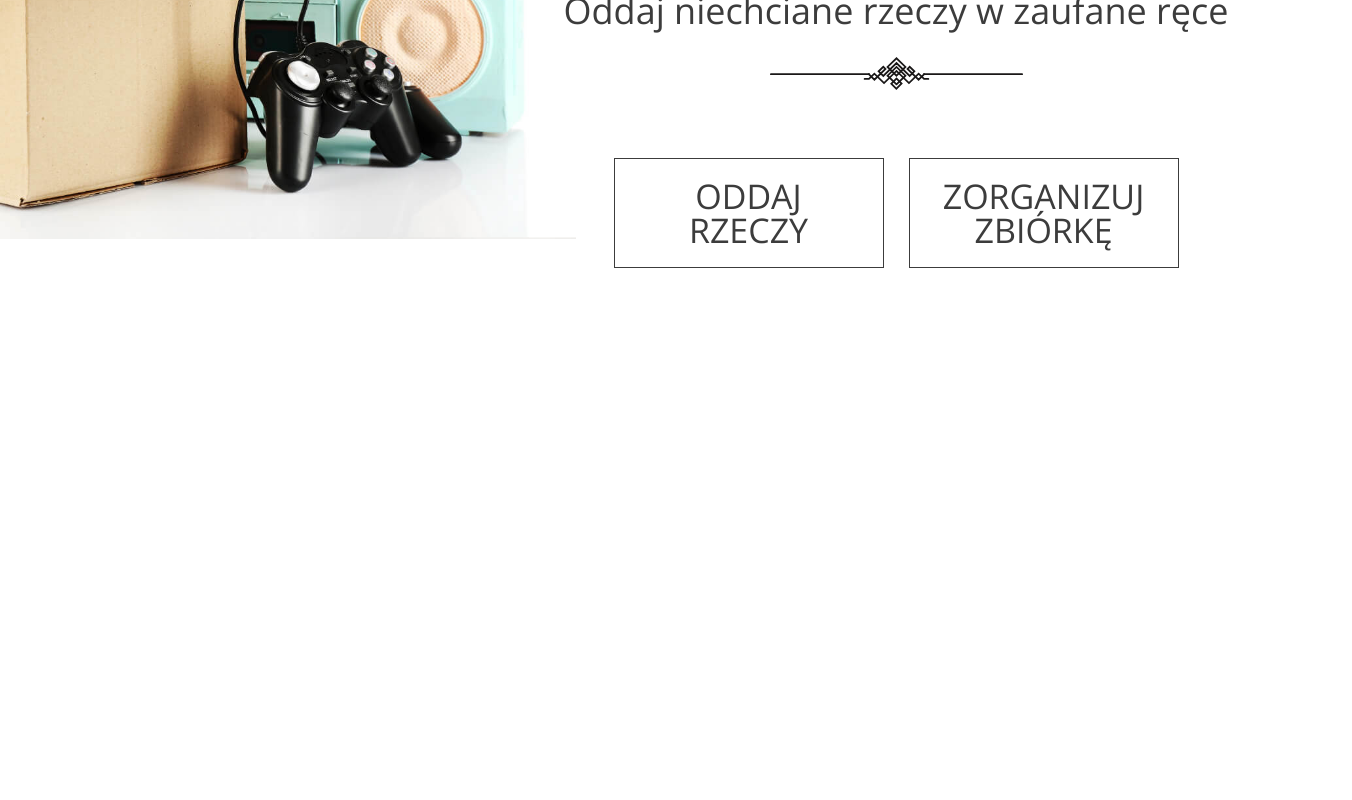
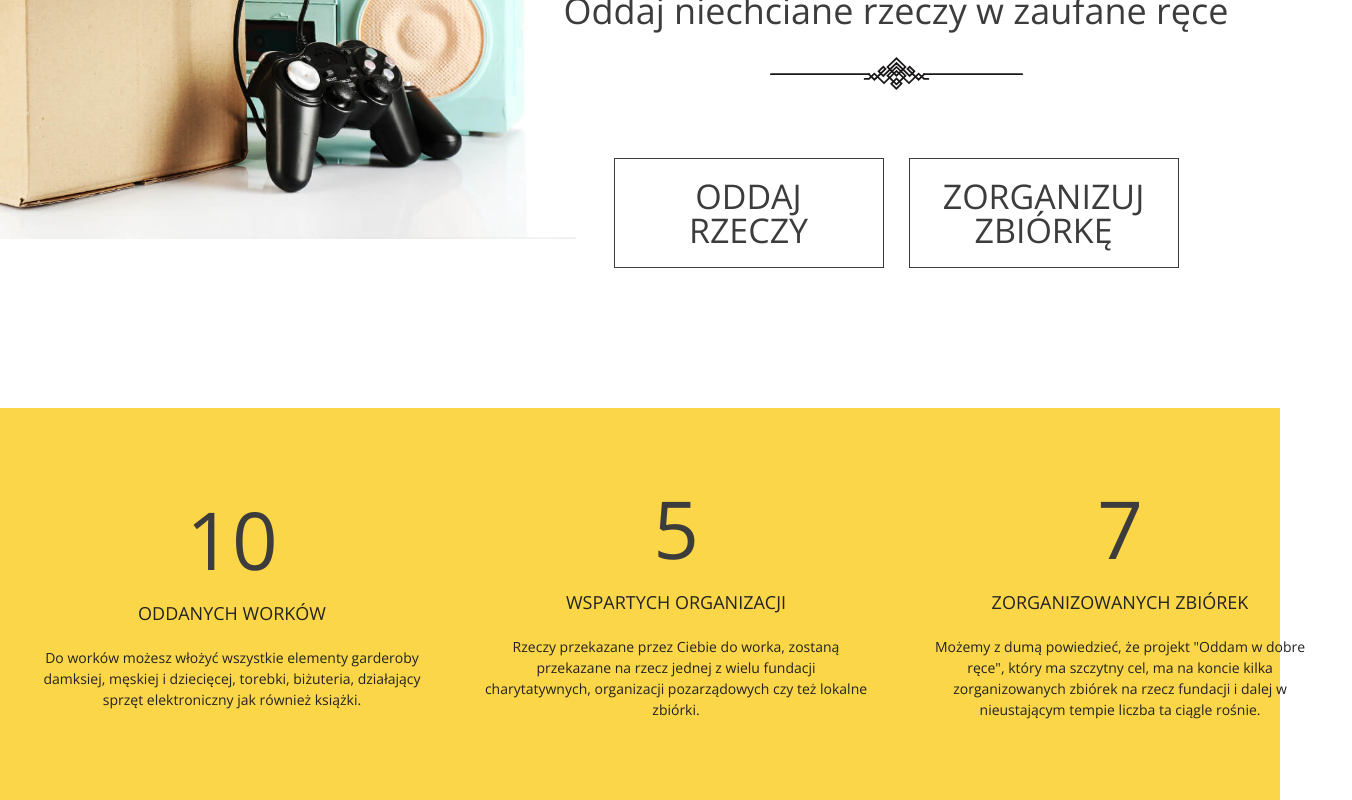
Before and after one commit to tomasz0705/Portfolio_Lab, a React (Create React App) app: page / in a window 1280 px wide. Shown: the part 392-1192 px from the top of the page, 1352 px wide, since content can reach past the window. Before the commit the page ends 830 px from the top, so only its background shows below. Built offline with nearby package versions, Linux system fonts and the light colour scheme.

Commit message:
Added HomeThreeColumns section HTML & SCSS

```diff
--- a/src/components/Home.js
+++ b/src/components/Home.js
@@ -1,9 +1,13 @@
 import React from 'react';
-import HomeHeader from './header/HomeHeader';
+import HomeHeader from './HomeHeader';
+import HomeThreeColumns from './HomeThreeColumns';
 
 function Home() {
     return (
-        <HomeHeader />
+        <>
+            <HomeHeader />
+            <HomeThreeColumns />
+        </>
     );
 }
 
--- a/src/components/header/HomeHeader.js
+++ b/src/components/HomeHeader.js
@@ -1,8 +1,8 @@
 import React from 'react';
 import { Link } from 'react-router-dom';
 import { NavHashLink } from 'react-router-hash-link';
-import ButtonLink from '../buttons/ButtonLink';
-import SectionHeader from '../section-header/SectionHeader';
+import ButtonLink from './buttons/ButtonLink';
+import SectionHeader from './section-header/SectionDecoration';
 
 function HomeHeader() {
     return (
--- /dev/null
+++ b/src/components/HomeThreeColumns.js
@@ -0,0 +1,27 @@
+import React from 'react';
+
+function HomeThreeColumns() {
+    return(
+        <section className="threecolumns">
+            <div className="threecolumns__container container">
+                <div className="threecolumns__column">
+                    <h1>10</h1>
+                    <span>ODDANYCH WORKÓW</span>
+                    <p>Do worków możesz włożyć wszystkie elementy garderoby damksiej, męskiej i dziecięcej, torebki, biżuteria, działający sprzęt elektroniczny jak również książki.</p>
+                </div>
+                <div className="threecolumns__column">
+                    <h1>5</h1>
+                    <span>WSPARTYCH ORGANIZACJI</span>
+                    <p>Rzeczy przekazane przez Ciebie do worka, zostaną przekazane na rzecz jednej z wielu fundacji charytatywnych, organizacji pozarządowych czy też lokalne zbiórki.</p>
+                </div>
+                <div className="threecolumns__column">
+                    <h1>7</h1>
+                    <span>ZORGANIZOWANYCH ZBIÓREK</span>
+                    <p>Możemy z dumą powiedzieć, że projekt "Oddam w dobre ręce", który ma szczytny cel, ma na koncie kilka zorganizowanych zbiórek na rzecz fundacji i dalej w nieustającym tempie liczba ta ciągle rośnie.</p>
+                </div>
+            </div>
+        </section>
+    );
+}
+
+export default HomeThreeColumns;
--- a/src/components/section-header/SectionHeader.js
+++ b/src/components/section-header/SectionDecoration.js
@@ -1,6 +1,6 @@
 import React from 'react';
 
-function SectionHeader({ text1, text2 }) {
+function SectionDecoration({ text1, text2 }) {
     return(
         <div className="section__header">
             <h1>{text1}<br/>
@@ -11,4 +11,4 @@ function SectionHeader({ text1, text2 }) {
     );
 }
 
-export default SectionHeader;
+export default SectionDecoration;
--- a/src/scss/elements/_header.scss
+++ b/src/scss/elements/_header.scss
@@ -22,7 +22,7 @@
             background-repeat: no-repeat;
             background-size: contain;
             position: absolute;
-            top: 0;
+            top: 0%;
             left: -25%;
         }
     }
--- /dev/null
+++ b/src/scss/elements/_homethreecolumns.scss
@@ -0,0 +1,38 @@
+.threecolumns {
+    width: 100%;
+    height: 100%;
+    background: $color-yellow;
+
+    &__container {
+        padding: 80px 10px;
+        display: flex;
+        justify-content: center;
+        align-items: center;
+        flex-direction: row;
+    }
+
+    &__column {
+        width: 100%;
+        padding: 0 30px;
+        display: flex;
+        flex-direction: column;
+        text-align: center;
+
+        h1 {
+            font-size: 80px;
+            font-weight: 300;
+            color: $color-darkgrey;
+        }
+
+        span {
+            font-size: 18px;
+            margin-top: 25px;
+        }
+
+        p {
+            font-size: 14px;
+            margin-top: 25px;
+            line-height: 1.5;
+        }
+    }
+}
--- a/src/scss/main.scss
+++ b/src/scss/main.scss
@@ -9,3 +9,4 @@
 @import './elements/base';
 @import './elements/buttons';
 @import './elements/header';
+@import './elements/homethreecolumns';
```
